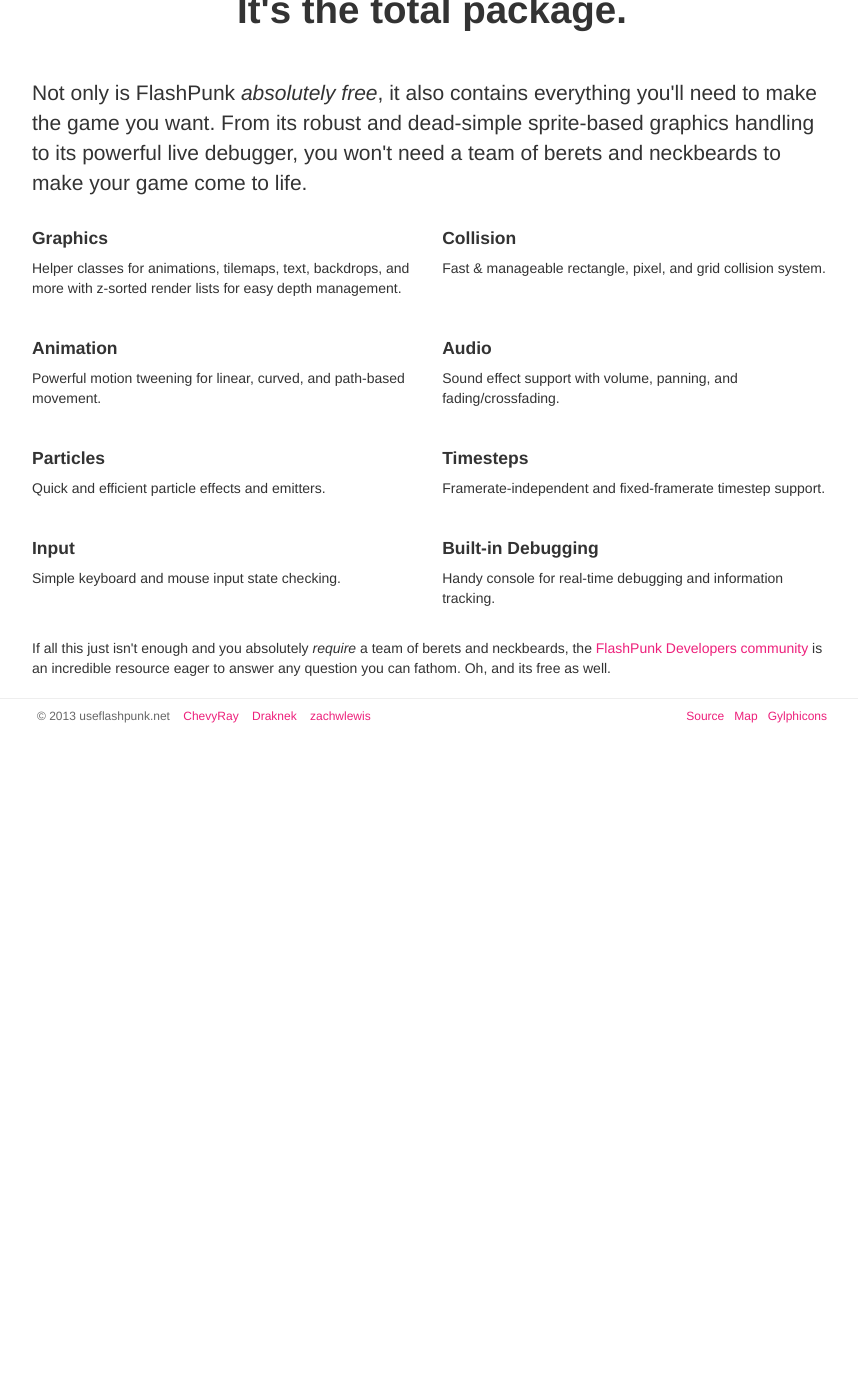
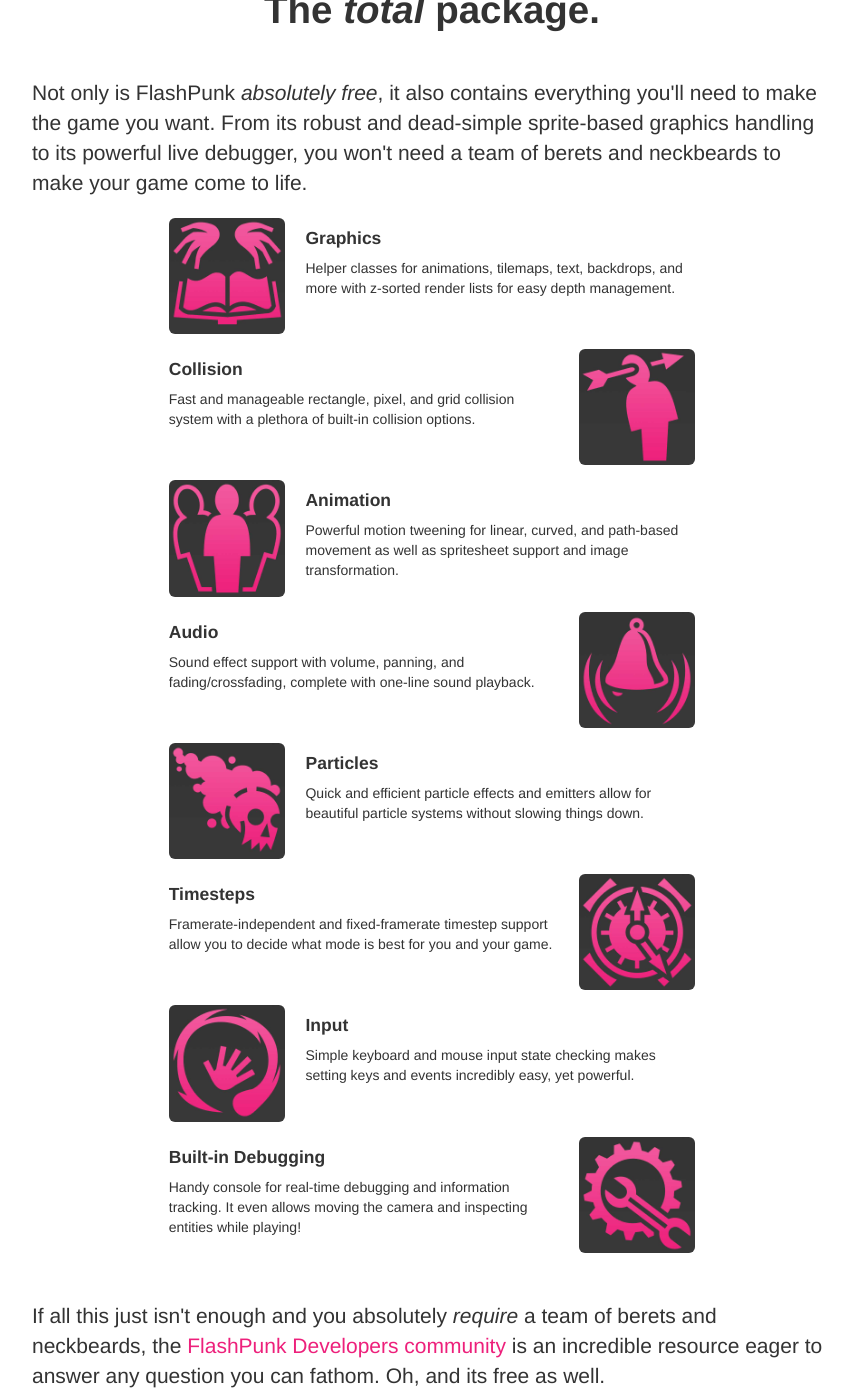
Before and after one commit to useflashpunk/useflashpunk.github.io, a Jekyll site: the page built from index.html, in a window 1280 px wide and 1400 px high, scrolled down 633 px. Shown: the whole window, without its empty margins (208-1066 px from the left). Built offline with Jekyll 4.4.1, drawn with Linux system fonts in a browser that asks for light colours; before the commit the page ends 1369 px from its top, so only the background shows below that.

Commit message:
Added feature icons and impoved descriptions.

```diff
--- a/index.html
+++ b/index.html
@@ -6,7 +6,7 @@
     <div class="container-narrow">
       <div class="jumbotron">
         <h1>Create games. Easy.</h1>
-        <p class="lead">FlashPunk is a free ActionScript 3 library designed for developing 2D Flash games. It provides you with a fast, clean framework to prototype and develop your games in. This means that most of the dirty work is already done, letting you concentrate on the design and testing of your game.</p>
+        <p class="lead text-left">FlashPunk is a free ActionScript 3 library designed for developing 2D Flash games. It provides you with a fast, clean framework to prototype and develop your games in. This means that most of the dirty work is already done, letting you concentrate on the design and testing of your game.</p>
       </div>
 
       <div class="row-fluid primary-action">
@@ -25,51 +25,106 @@
 
       <hr>
 
-      <h1 class="text-center">It's the total package.</h1>
+      <h1 class="text-center">The <i>total</i> package.</h1>
 
       <p class="lead">Not only is FlashPunk <em>absolutely free</em>, it also contains everything you'll need to make the game you want. From its robust and dead-simple sprite-based graphics handling to its powerful live debugger, you won't need a team of berets and neckbeards to make your game come to life.</p>
 
-      <div class="row-fluid marketing">
-        <div class="span6">
+      <!-- Graphics -->
+      <div class="media row-fluid">
+        <div class="span2 offset2 media-object text-center">
+          <img src="/img/graphics.jpg" width="128" height="128" class="img-rounded">
+        </div>
+        <div class="span6 media-body">
           <h4>Graphics</h4>
           <p>Helper classes for animations, tilemaps, text, backdrops, and more with z-sorted render lists for easy depth management.</p>
         </div>
-        <div class="span6">
-          <h4>Collision</h4>
-          <p>Fast & manageable rectangle, pixel, and grid collision system.</p>
+      </div>
+
+      <!-- Collision -->
+      <div class="media row-fluid">
+        <div class="span6 offset2 media-body">
+          <div class="media-body">
+            <h4>Collision</h4>
+            <p>Fast and manageable rectangle, pixel, and grid collision system with a plethora of built-in collision options.</p>
+          </div>
         </div>
-      </div>
-      <div class="row-fluid marketing">
-        <div class="span6">
-          <h4>Animation</h4>
-          <p>Powerful motion tweening for linear, curved, and path-based movement.</p>
-        </div>
-        <div class="span6">
-          <h4>Audio</h4>
-          <p>Sound effect support with volume, panning, and fading/crossfading.</p>
-        </div>
-      </div>
-      <div class="row-fluid marketing">
-        <div class="span6">
-          <h4>Particles</h4>
-          <p>Quick and efficient particle effects and emitters.</p>
-        </div>
-        <div class="span6">
-          <h4>Timesteps</h4>
-          <p>Framerate-independent and fixed-framerate timestep support.</p>
-        </div>
-      </div>
-      <div class="row-fluid marketing">
-        <div class="span6">
-          <h4>Input</h4>
-          <p>Simple keyboard and mouse input state checking.</p>
-        </div>
-        <div class="span6">
-          <h4>Built-in Debugging</h4>
-          <p>Handy console for real-time debugging and information tracking.</p>
+        <div class="span2 media-object text-center">
+          <img src="/img/collision.jpg" width="128" height="128" class="img-rounded">
         </div>
       </div>
 
-      <p>If all this just isn't enough and you absolutely <i>require</i> a team of berets and neckbeards, the <a href="http://developers.useflashpunk.net">FlashPunk Developers community</a> is an incredible resource eager to answer any question you can fathom. Oh, and its free as well.</p>
+      <!-- Animation -->
+      <div class="media row-fluid">
+        <div class="span2 offset2 media-object text-center">
+          <img src="/img/animation.jpg" width="128" height="128" class="img-rounded">
+        </div>
+        <div class="span6 media-body">
+          <h4>Animation</h4>
+          <p>Powerful motion tweening for linear, curved, and path-based movement as well as spritesheet support and image transformation.</p>
+        </div>
+      </div>
+
+      <!-- Audio -->
+      <div class="media row-fluid">
+        <div class="span6 offset2 media-body">
+          <div class="media-body">
+            <h4>Audio</h4>
+            <p>Sound effect support with volume, panning, and fading/crossfading, complete with one-line sound playback.</p>
+          </div>
+        </div>
+        <div class="span2 media-object text-center">
+          <img src="/img/audio.jpg" width="128" height="128" class="img-rounded">
+        </div>
+      </div>
+
+      <!-- Particles -->
+      <div class="media row-fluid">
+        <div class="span2 offset2 media-object text-center">
+          <img src="/img/particles.jpg" width="128" height="128" class="img-rounded">
+        </div>
+        <div class="span6 media-body">
+          <h4>Particles</h4>
+          <p>Quick and efficient particle effects and emitters allow for beautiful particle systems without slowing things down.</p>
+        </div>
+      </div>
+
+      <!-- Timesteps -->
+      <div class="media row-fluid">
+        <div class="span6 offset2 media-body">
+          <div class="media-body">
+            <h4>Timesteps</h4>
+            <p>Framerate-independent and fixed-framerate timestep support allow you to decide what mode is best for you and your game.</p>
+          </div>
+        </div>
+        <div class="span2 media-object text-center">
+          <img src="/img/timestep.jpg" width="128" height="128" class="img-rounded">
+        </div>
+      </div>
+
+      <!-- Input -->
+      <div class="media row-fluid">
+        <div class="span2 offset2 media-object text-center">
+          <img src="/img/input.jpg" width="128" height="128" class="img-rounded">
+        </div>
+        <div class="span6 media-body">
+          <h4>Input</h4>
+          <p>Simple keyboard and mouse input state checking makes setting keys and events incredibly easy, yet powerful.</p>
+        </div>
+      </div>
+
+      <!-- Debugging -->
+      <div class="media row-fluid">
+        <div class="span6 offset2 media-body">
+          <div class="media-body">
+            <h4>Built-in Debugging</h4>
+            <p>Handy console for real-time debugging and information tracking. It even allows moving the camera and inspecting entities while playing!</p>
+          </div>
+        </div>
+        <div class="span2 media-object text-center">
+          <img src="/img/debugging.jpg" width="128" height="128" class="img-rounded">
+        </div>
+      </div>
+
+      <p class="lead">If all this just isn't enough and you absolutely <i>require</i> a team of berets and neckbeards, the <a href="http://developers.useflashpunk.net">FlashPunk Developers community</a> is an incredible resource eager to answer any question you can fathom. Oh, and its free as well.</p>
 
     </div>
```
Also changed, not shown: img/animation.jpg (added), img/audio.jpg (added), img/collision.jpg (added), img/debugging.jpg (added), img/graphics.jpg (added), img/input.jpg (added), img/particles.jpg (added), img/timestep.jpg (added).
